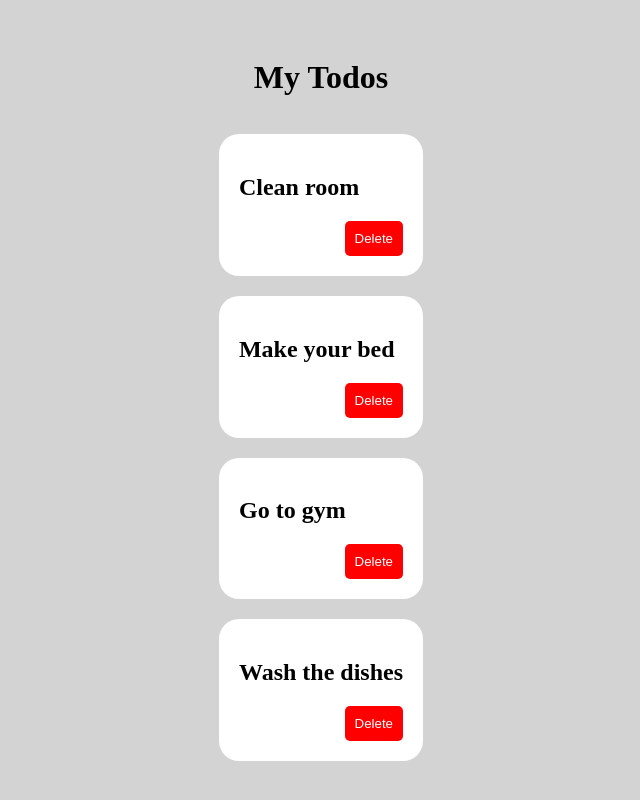
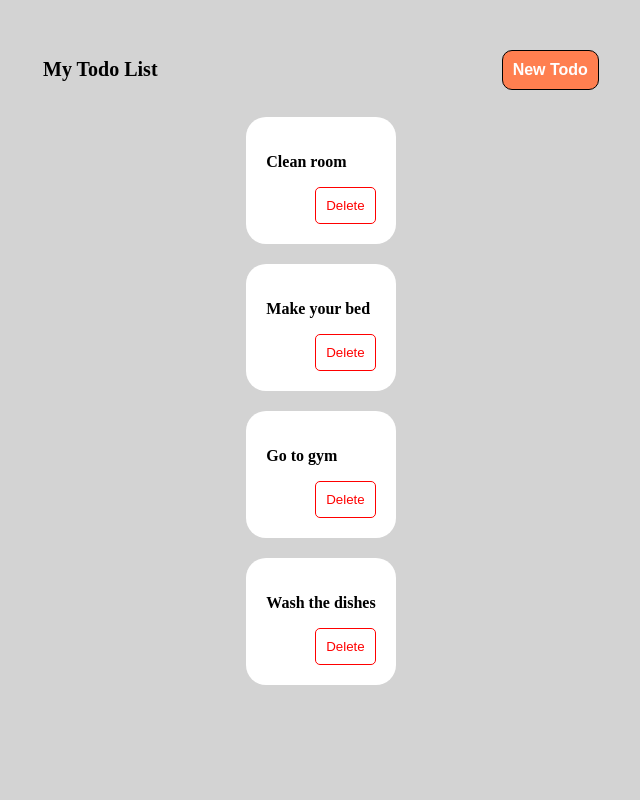
Before and after one commit to furkanksl/todo-app-w-reactjs, a React (Create React App) app: page / in a window 1280 px wide. Shown: the top 800 px of the page, without its empty margins (319-959 px from the left). Built offline with nearby package versions, Linux system fonts and the light colour scheme.

Commit message:
Update header design

```diff
--- a/src/App.js
+++ b/src/App.js
@@ -28,7 +28,10 @@ const todoItems = todos.map((todo) => (
 function App() {
   return (
     <div className="container">
-      <h1> My Todos </h1>
+      <div className="header-container">
+        <p className="title">My Todo List</p>
+        <button className="new-todo-button">New Todo</button>
+      </div>
       <ul>{todoItems}</ul>
     </div>
   );
--- a/src/components/Todo.js
+++ b/src/components/Todo.js
@@ -17,7 +17,7 @@ function Todo(props) {
 
   return (
     <div className="card">
-      <h2> {props.text} </h2>
+      <p> {props.text} </p>
       <div className="button-container">
         <button onClick={deleteTodo}> Delete </button>
       </div>
--- a/src/index.css
+++ b/src/index.css
@@ -26,6 +26,11 @@ body {
   width: inherit;
 }
 
+.card p {
+  font-size: 16px;
+  font-weight: 600;
+}
+
 .button-container {
   display: flex;
   flex-direction: row;
@@ -35,16 +40,20 @@ body {
 }
 
 .button-container button {
-  background-color: red;
-  color: white;
+  background-color: white;
+  color: red;
   padding: 10px;
-  border: 0;
+  border: 1px solid red;
   border-radius: 5px;
 }
 
-.button-container button :hover {
+.button-container button:hover {
   background-color: darkorange;
   cursor: pointer;
+  background-color: red;
+  color: white;
+  /* border: 1px solid transparent; */
+  border-radius: 5px;
 }
 
 ul {
@@ -106,3 +115,38 @@ ul {
   border-radius: 5px;
   font-weight: 600;
 }
+
+.header-container {
+  display: flex;
+  flex-direction: row;
+  justify-content: space-evenly;
+  align-items: center;
+  width: 100%;
+  /* max-width: 400px; */
+}
+
+.header-container .new-todo-button:hover {
+  background-color: green;
+}
+
+.header-container .new-todo-button {
+  padding: 10px;
+  font-size: 16px;
+  color: white;
+  font-weight: 700;
+  border: 1px solid black;
+  border-radius: 10px;
+  background: coral;
+}
+
+.header-container .title {
+  color: black;
+  font-weight: 800;
+  font-size: 20px;
+}
+
+li {
+  max-width: 400px;
+  width: 100%;
+  display: flex;
+}
```
